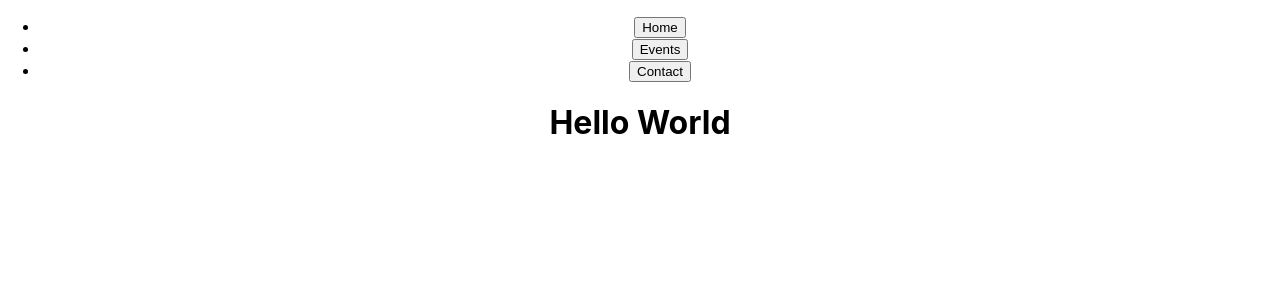
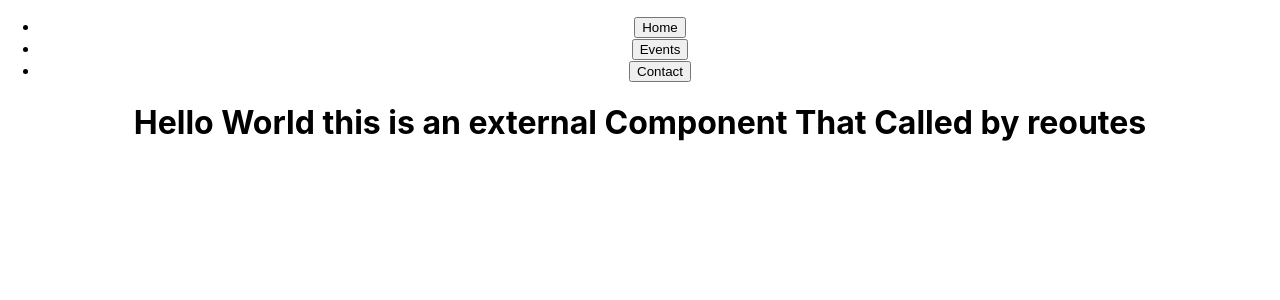
Before and after one commit to ALJAZARIhadi/fifth-react-app, a React (Create React App) app: page /hello in a window 1280 px wide. Shown: the top 300 px of the page. Built offline with nearby package versions, Linux system fonts and the light colour scheme.

Commit message:
Calling an external component from the Route Tag with the element prop

```diff
--- a/src/App.js
+++ b/src/App.js
@@ -2,6 +2,7 @@ import logo from "./logo.svg";
 import "./App.css";
 import { Route, Routes } from "react-router-dom";
 import HomePage from "./HomePage";
+import Hello from './Hello'
 function App() {
   return (
     <div className="App">
@@ -21,7 +22,7 @@ function App() {
       </div>
       {/*Routes the logic here is like the lojic in the contex because we import it from then used it*/}
       <Routes>
-        <Route path="/hello" element={<h1>Hello World</h1>} />
+        <Route path="/hello" element={<Hello/>} />
         <Route path="/" element={<HomePage />} />
       </Routes>
     </div>
--- /dev/null
+++ b/src/Hello.js
@@ -0,0 +1,6 @@
+export default function Hello(){
+    return(
+    <>
+        <h1>Hello World this is an external Component That Called by reoutes </h1>
+    </>)
+}
```
